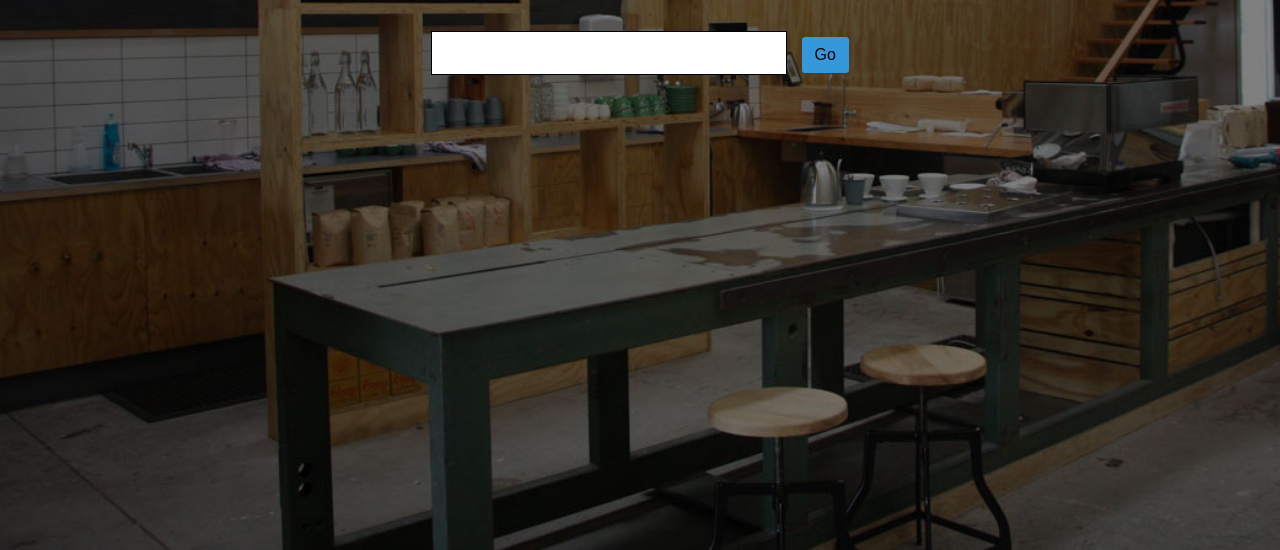
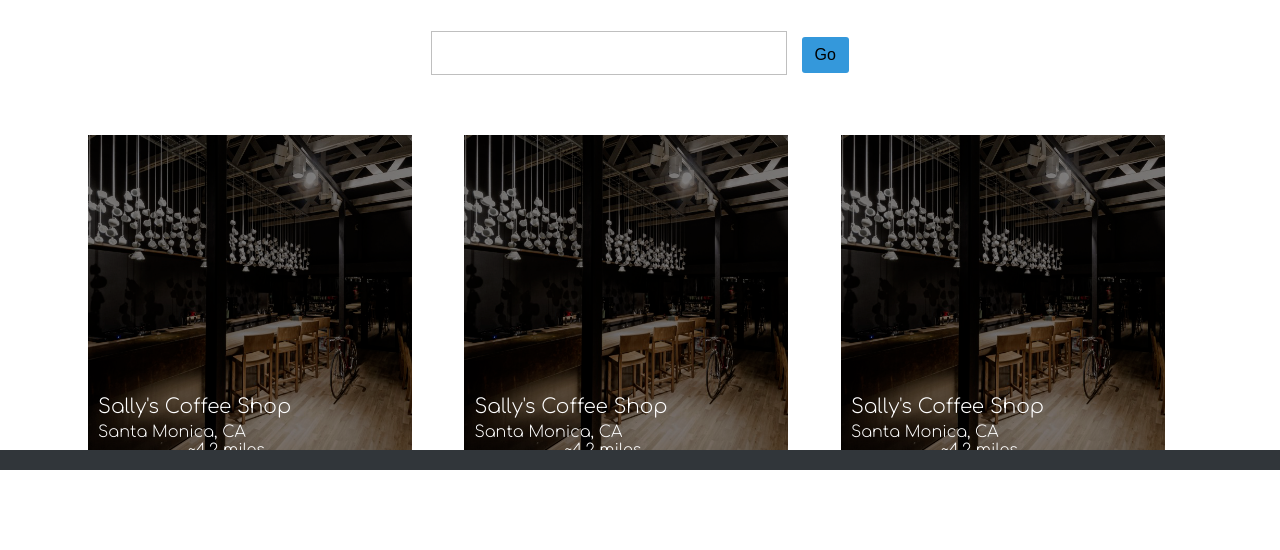
Before and after one commit to nbthinkful/coffee-app, a plain HTML site: page index.html in a window 1280 px wide. Shown: the part 330-880 px from the top of the page. Drawn offline with Linux system fonts and the light colour scheme.

Commit message:
second commit

```diff
--- a/css/stylesheet.css
+++ b/css/stylesheet.css
@@ -1,3 +1,7 @@
+/*.hidden {
+	display: none;
+}
+*/
 nav {
 	background: #B5794E;
 	width: 100%;
@@ -19,12 +23,22 @@ nav ul li {
 }
 
 section#main {
-	background: url("../images/main.jpg");
-	width: 100%;
+	/*background: url("../images/main.jpg");
+	background-repeat: no-repeat;
+	background-size: cover;
+*/	width: 100%;
 	height: 100%;
 	position: absolute;
-	background-repeat: no-repeat;
-	background-size: cover;
+
+
+}
+
+footer {
+	position: fixed;
+	bottom: 0;
+	height: 20px;
+	width: 100%;
+	background: #31363A;
 
 }
 
@@ -64,7 +78,7 @@ section#main {
 }
 
 .search-area h1 {
-	color: #fff;
+
 	font-weight: 300;
 	font-size: 36px;
 	padding-bottom: 20px;
@@ -77,13 +91,13 @@ input[type="text"] {
 	font-size: 20px;
 	font-weight: 300;
 	box-shadow: none;
-	border: solid 1px #000;
+	border: solid 1px #bfbfbf;
 	margin-right: 10px;
 	margin-top: 10px;
 }
 
 input[type="text"]:hover {
-	border: solid 1px #efefef;
+	border: solid 1px #8f8f8f;
 }
 
 input[type="text"]:focus {
@@ -115,3 +129,55 @@ button:active {
 button:focus {
 	outline: none;
 }
+
+.col3 {
+	max-width: 75rem;
+	margin: 60px auto 40px auto;
+
+}
+
+.col3 > div {
+	width: 27%;
+	height: 320px;
+	display: inline-block;
+	margin-left: 4%;
+	background: url("../images/coffee-shop-pic.png");
+	background-size: cover;
+	font-family: 'Comfortaa', cursive;
+	color: #fff;
+}
+
+.info {
+	position: relative;
+	bottom: 0;
+	padding-left: 10px;
+	padding-top: 260px;
+}
+
+.info h3 {
+	font-size: 20px;
+	font-weight: 300;
+	padding-bottom: 5px;
+}
+
+div.info:nth-child(2) {
+	font-size: 16px;
+	font-weight: 300;
+}
+
+div.info:last-child {
+	font-size: 16px;
+	font-weight: 300;
+}
+
+.p-info p {
+	display: inline-block;
+}
+
+div.p-info + p {
+	padding-right: 20px;
+}
+
+.p-left {
+	padding-left: 90px;
+}
--- a/index.html
+++ b/index.html
@@ -5,6 +5,7 @@
 	<title>Document</title>
 	<link rel="stylesheet" type="text/css" href="css/normalize.css">
 	<link rel="stylesheet" type="text/css" href="css/stylesheet.css">
+	<link href='https://fonts.googleapis.com/css?family=Comfortaa:400,300,700' rel='stylesheet' type='text/css'>
 
 </head>
 <body>
@@ -31,12 +32,56 @@
 				<h1>Find a coffee shop near you</h1>
 				<input type="text">
 				<button>Go</button>
+			</div>
+
+			<div class="results-container">
+				<div id="seach-results"></div>
+				<div class="results"></div>
+			</div>
+
+			<div class="hidden">
+
+				<div class="col3">
+					<div>
+						<div class="info">
+							<h3>Sally's Coffee Shop</h3>
+							<div class="p-info">
+								<p>Santa Monica, CA</p>
+								<p class="p-left">~4.2 miles</p>
+							</div>
+						</div>
+					</div>
+					<div>
+						<div class="info">
+							<h3>Sally's Coffee Shop</h3>
+							<div class="p-info">
+								<p>Santa Monica, CA</p>
+								<p class="p-left">~4.2 miles</p>
+							</div>
+
+						</div>
+					</div>
+					<div>
+						<div class="info">
+							<h3>Sally's Coffee Shop</h3>
+							<div class="p-info">
+								<p>Santa Monica, CA</p>
+								<p class="p-left">~4.2 miles</p>
+							</div>
+
+						</div>
+					</div>
+
+
+				</div>
+
+
 
 			</div>
 
 		</section>
 
-
+		<footer></footer>
 
 	</div>
 </body>
```
Also changed, not shown: images/coffee-shop-pic.png (added).
